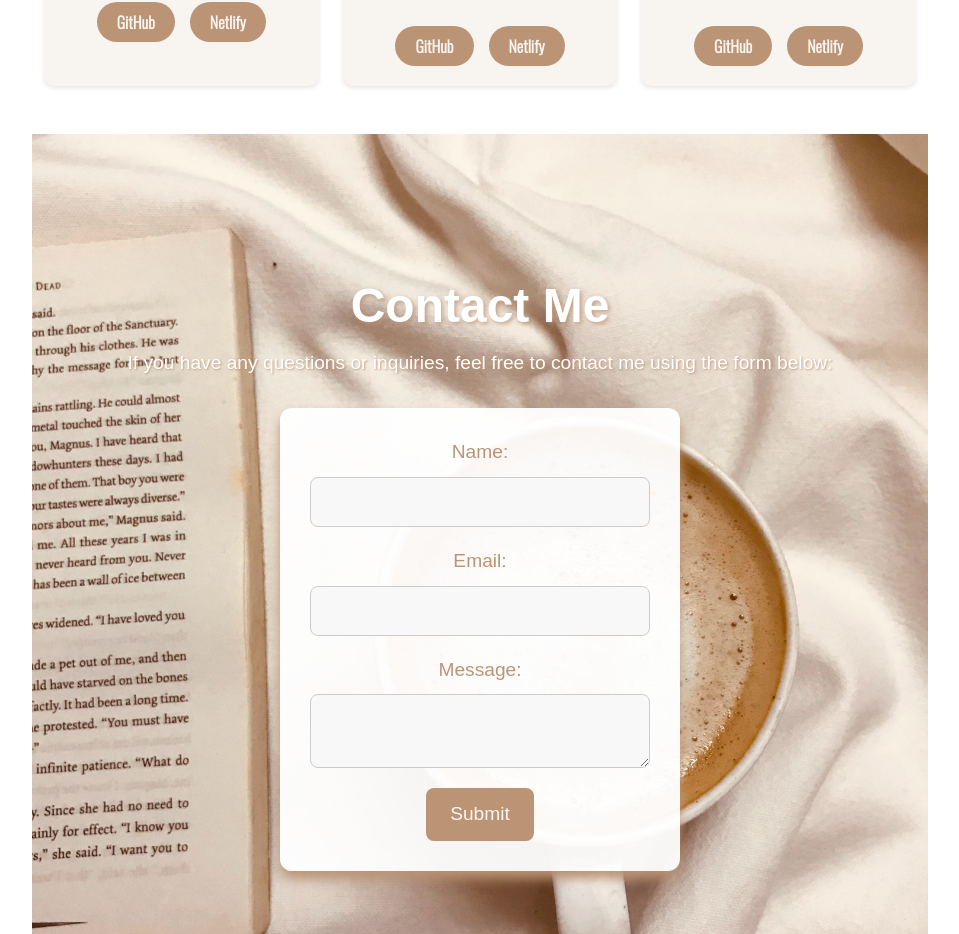
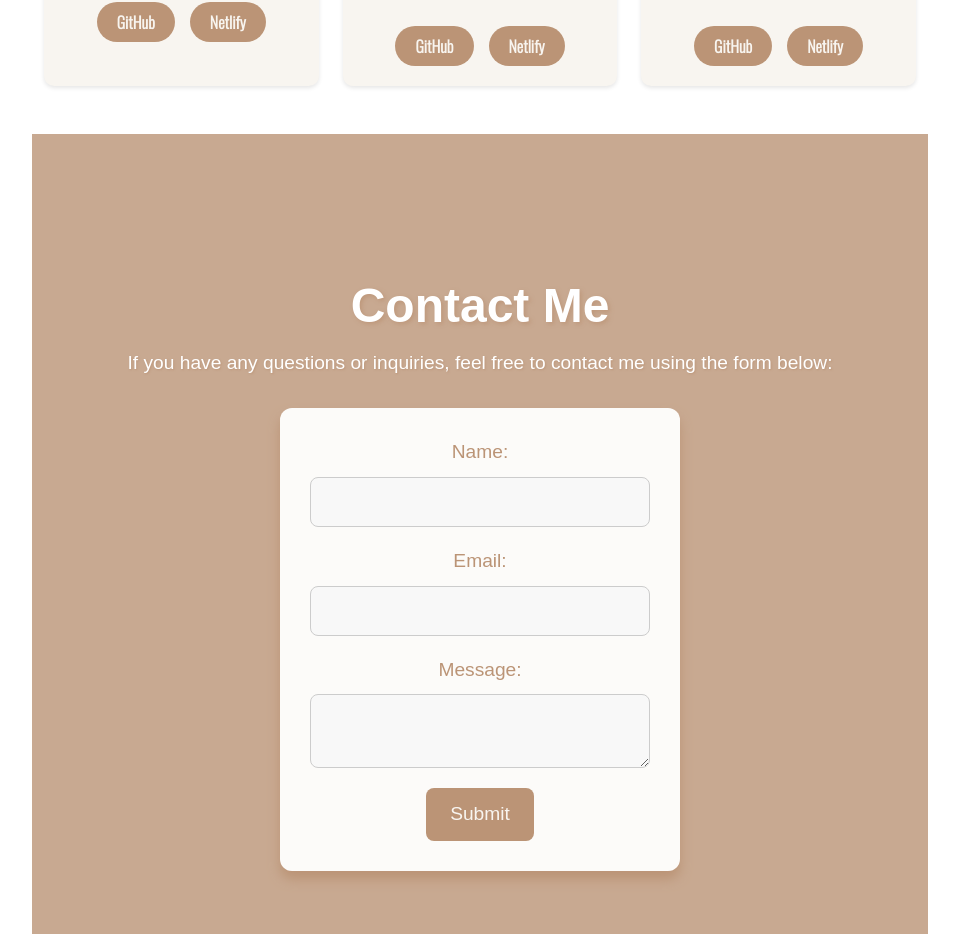
Before and after one commit to Isa18V/portfolio-isa-v18, a React (Create React App) app: page / in a window 1280 px wide. Shown: the part 3066-4000 px from the top of the page, without its empty margins (160-1119 px from the left). Built offline with nearby package versions, Linux system fonts and the light colour scheme.

Commit message:
refactoring

```diff
--- a/src/css/ContactPage.css
+++ b/src/css/ContactPage.css
@@ -6,7 +6,6 @@
 
 .contact-page {
   /* Use the background image */
-  background-image: url("../img/desk.jpg");
   background-color: rgb(187, 148, 118, 0.8);
   background-size: cover;
   background-position: center;
```
